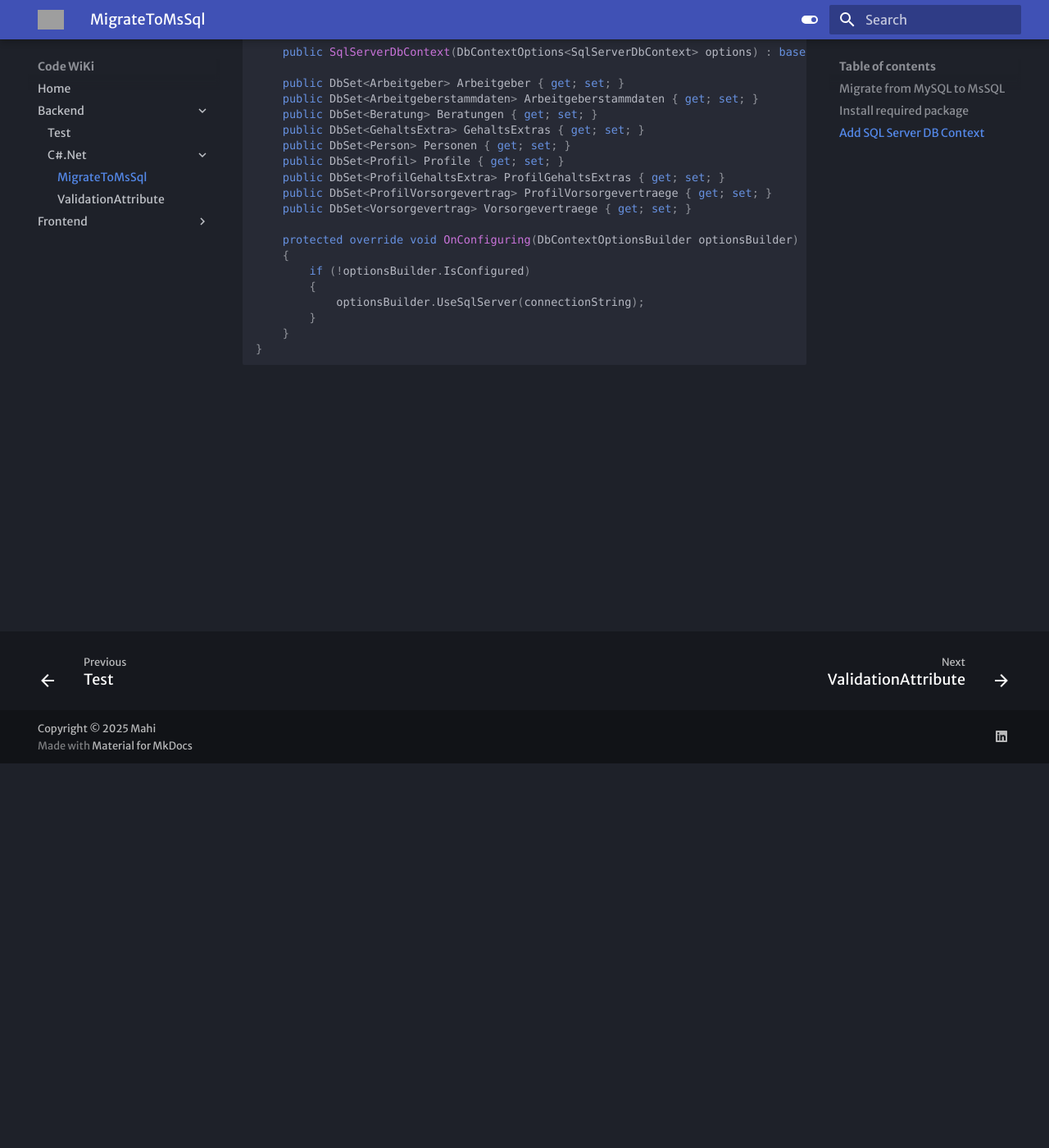
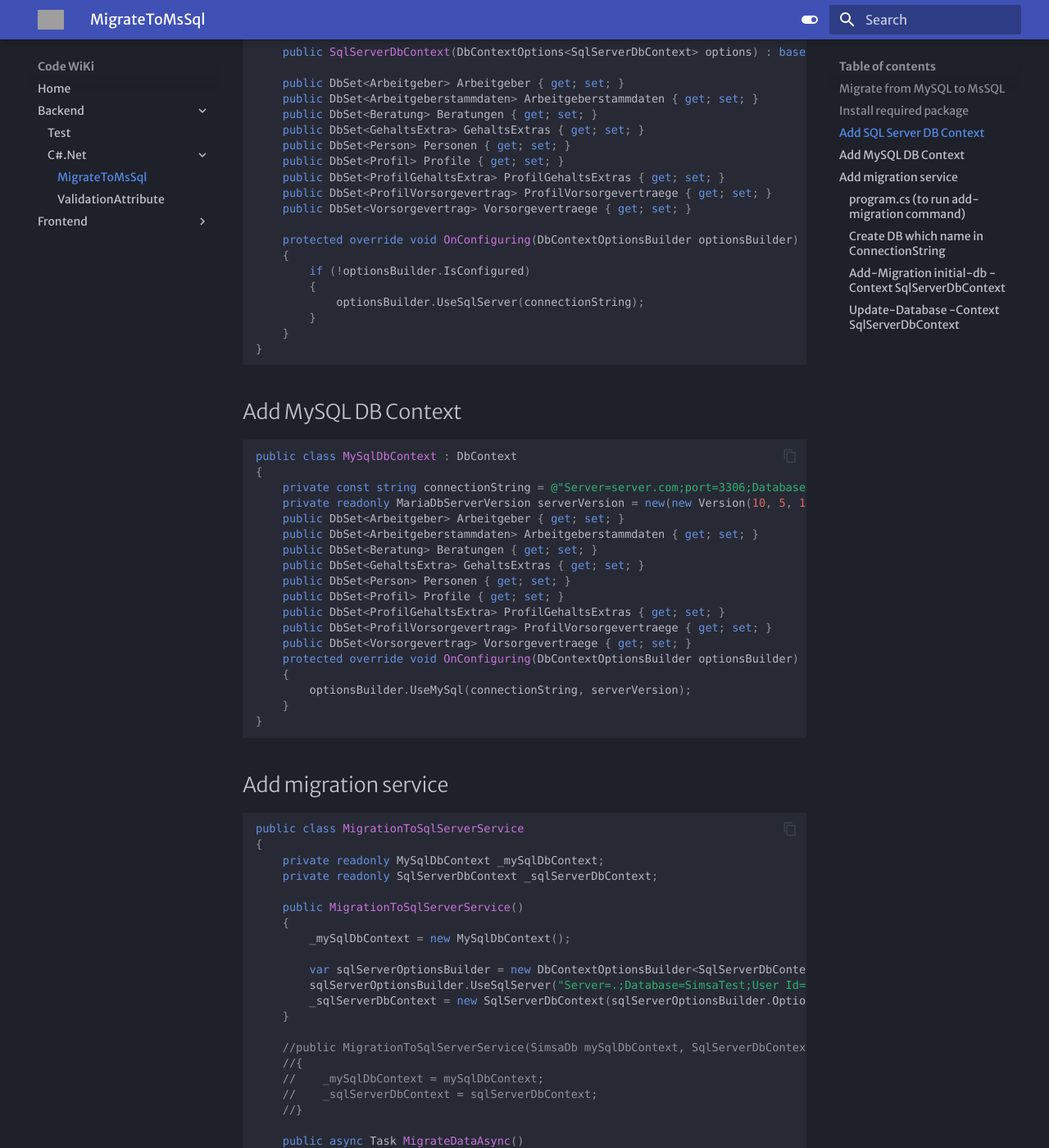
Before and after one commit to mkouhpayeh/code-wiki, an MkDocs documentation site: the page built from docs/Backend/C#.Net/MigrateToMsSql.md, in a window 1280 px wide and 1400 px high, scrolled down 469 px. Shown: the whole window at 82% size. Built offline with MkDocs 1.6.1 and Material for MkDocs 9.7.7, drawn with Linux system fonts in a browser that asks for light colours; some web fonts are replaced; some of the changed text lies outside the part shown; grey boxes are pictures that could not be loaded.

Commit message:
Update MigrateToMsSql.md

````diff
--- a/docs/Backend/C#.Net/MigrateToMsSql.md
+++ b/docs/Backend/C#.Net/MigrateToMsSql.md
@@ -32,3 +32,108 @@ public class SqlServerDbContext : DbContext
     }
 }
 ```
+
+## Add MySQL DB Context
+```csharp
+public class MySqlDbContext : DbContext
+{
+    private const string connectionString = @"Server=server.com;port=3306;Database=DB2;user=user;password=***";
+    private readonly MariaDbServerVersion serverVersion = new(new Version(10, 5, 16));
+    public DbSet<Arbeitgeber> Arbeitgeber { get; set; }
+    public DbSet<Arbeitgeberstammdaten> Arbeitgeberstammdaten { get; set; }
+    public DbSet<Beratung> Beratungen { get; set; }
+    public DbSet<GehaltsExtra> GehaltsExtras { get; set; }
+    public DbSet<Person> Personen { get; set; }
+    public DbSet<Profil> Profile { get; set; }
+    public DbSet<ProfilGehaltsExtra> ProfilGehaltsExtras { get; set; }
+    public DbSet<ProfilVorsorgevertrag> ProfilVorsorgevertraege { get; set; }
+    public DbSet<Vorsorgevertrag> Vorsorgevertraege { get; set; }
+    protected override void OnConfiguring(DbContextOptionsBuilder optionsBuilder)
+    {
+        optionsBuilder.UseMySql(connectionString, serverVersion);
+    }
+}
+```
+
+## Add migration service
+```csharp
+public class MigrationToSqlServerService
+{
+    private readonly MySqlDbContext _mySqlDbContext;
+    private readonly SqlServerDbContext _sqlServerDbContext;
+
+    public MigrationToSqlServerService()
+    {
+        _mySqlDbContext = new MySqlDbContext();
+
+        var sqlServerOptionsBuilder = new DbContextOptionsBuilder<SqlServerDbContext>();
+        sqlServerOptionsBuilder.UseSqlServer("Server=.;Database=SimsaTest;User Id=sa;Password=QAZqaz@123;TrustServerCertificate=True");
+        _sqlServerDbContext = new SqlServerDbContext(sqlServerOptionsBuilder.Options);
+    }
+
+    //public MigrationToSqlServerService(SimsaDb mySqlDbContext, SqlServerDbContext sqlServerDbContext)
+    //{
+    //    _mySqlDbContext = mySqlDbContext;
+    //    _sqlServerDbContext = sqlServerDbContext;
+    //}
+
+    public async Task MigrateDataAsync()
+    {
+        await MigrateTableAsync<Arbeitgeber>(_mySqlDbContext.Arbeitgeber, _sqlServerDbContext.Arbeitgeber);
+        await MigrateTableAsync<Arbeitgeberstammdaten>(_mySqlDbContext.Arbeitgeberstammdaten, _sqlServerDbContext.Arbeitgeberstammdaten);
+        await MigrateTableAsync<Beratung>(_mySqlDbContext.Beratungen, _sqlServerDbContext.Beratungen);
+        await MigrateTableAsync<GehaltsExtra>(_mySqlDbContext.GehaltsExtras, _sqlServerDbContext.GehaltsExtras);
+        await MigrateTableAsync<Person>(_mySqlDbContext.Personen, _sqlServerDbContext.Personen);
+        await MigrateTableAsync<Profil>(_mySqlDbContext.Profile, _sqlServerDbContext.Profile);
+        await MigrateTableAsync<ProfilGehaltsExtra>(_mySqlDbContext.ProfilGehaltsExtras, _sqlServerDbContext.ProfilGehaltsExtras);
+        await MigrateTableAsync<ProfilVorsorgevertrag>(_mySqlDbContext.ProfilVorsorgevertraege, _sqlServerDbContext.ProfilVorsorgevertraege);
+        await MigrateTableAsync<Vorsorgevertrag>(_mySqlDbContext.Vorsorgevertraege, _sqlServerDbContext.Vorsorgevertraege);
+    }
+
+    private async Task MigrateTableAsync<TEntity>(DbSet<TEntity> source, DbSet<TEntity> destination) where TEntity : class
+    {
+        var tableName = _sqlServerDbContext.Model.FindEntityType(typeof(TEntity)).GetTableName();
+        var primaryKeyProperty = _sqlServerDbContext.Model.FindEntityType(typeof(TEntity)).FindPrimaryKey().Properties.FirstOrDefault();
+
+        var hasIdentityColumn = primaryKeyProperty != null && primaryKeyProperty.ValueGenerated == ValueGenerated.OnAdd;
+        var isUniqueIdentifier = primaryKeyProperty != null && primaryKeyProperty.ClrType == typeof(Guid);
+
+        await using var transaction = await _sqlServerDbContext.Database.BeginTransactionAsync();
+        try
+        {
+            if (hasIdentityColumn && !isUniqueIdentifier)
+            {
+                await _sqlServerDbContext.Database.ExecuteSqlRawAsync($"SET IDENTITY_INSERT {tableName} ON");
+            }
+
+            var data = await source.AsNoTracking().ToListAsync();
+            await destination.AddRangeAsync(data);
+            await _sqlServerDbContext.SaveChangesAsync();
+
+            if (hasIdentityColumn && !isUniqueIdentifier)
+            {
+                await _sqlServerDbContext.Database.ExecuteSqlRawAsync($"SET IDENTITY_INSERT {tableName} OFF");
+            }
+
+            await transaction.CommitAsync();
+        }
+        catch (Exception ex)
+        {
+            await transaction.RollbackAsync();
+            throw;
+        }
+    }
+```
+
+### program.cs (to run add-migration command)
+
+```csharp
+builder.Services.AddDbContext<SqlServerDbContext>(options =>
+options.UseSqlServer("Server=.;Database=DB2;User Id=sa;Password=***;TrustServerCertificate=True"));
+```
+
+### Create DB which name in ConnectionString
+
+### Add-Migration initial-db  -Context SqlServerDbContext
+
+### Update-Database -Context SqlServerDbContext
````
